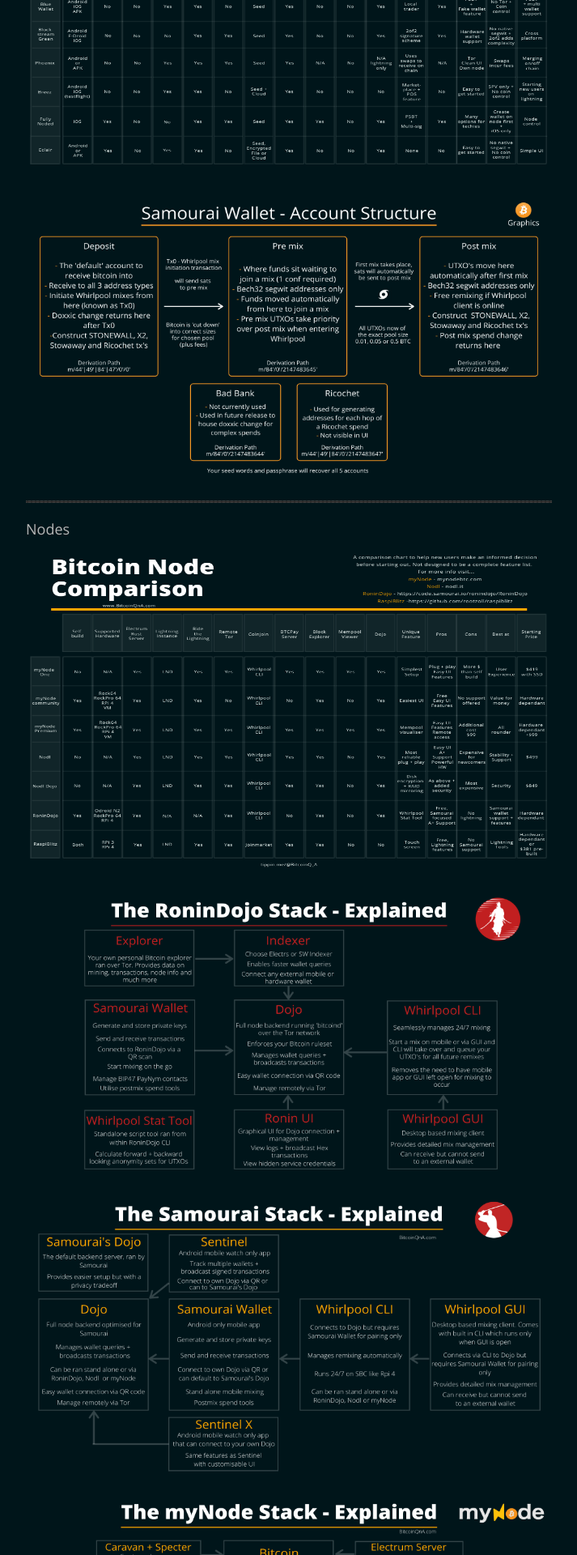
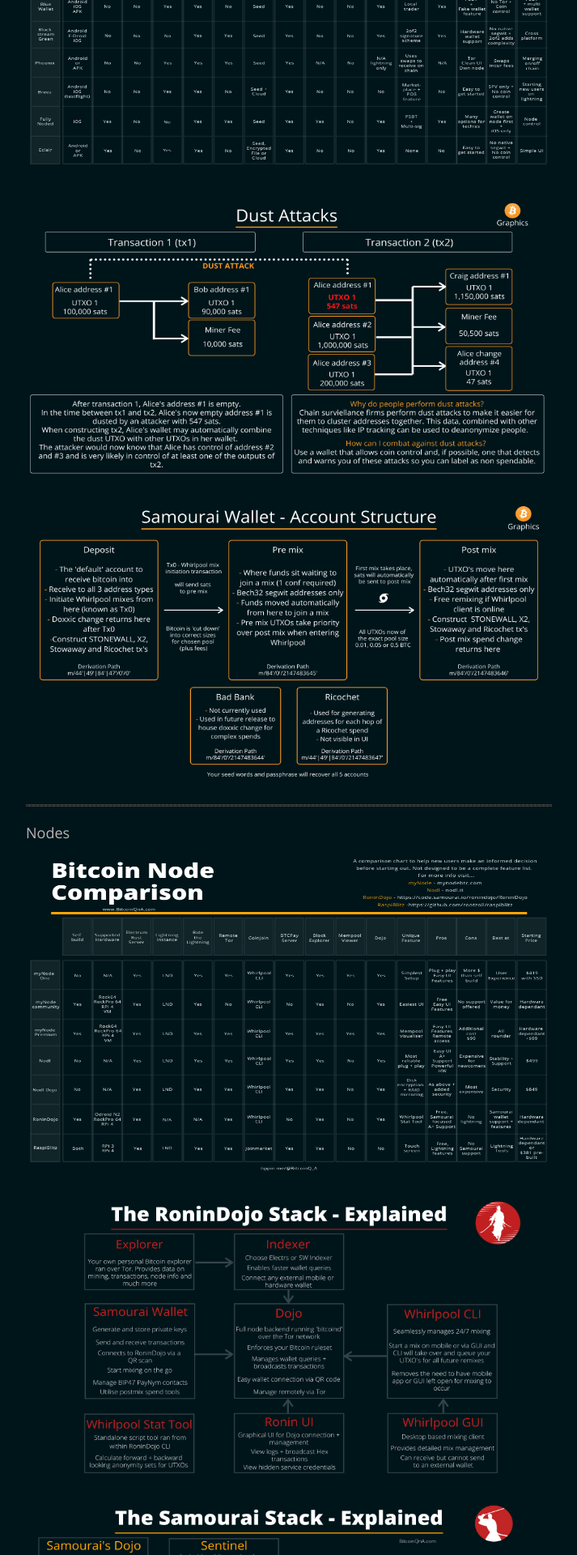
Before and after one commit to BitcoinQnA/bitcoingraphics, a Jekyll site: the page built from index.md, in a window 1280 px wide. Shown: the part 3275-5195 px from the top of the page at 81% size, without its empty margins (283-996 px from the left). Built offline with Jekyll 4.4.1, drawn with Linux system fonts in a browser that asks for light colours.

Commit message:
Update index.md

```diff
--- a/index.md
+++ b/index.md
@@ -62,6 +62,11 @@ layout: default
 
 
 <p align="center">
+<img src="https://raw.githubusercontent.com/BitcoinQnA/bitcoingraphics/master/assets/images/Dust%20attacks(3).png" class=responsive width="650" height="350" maxheight="300" />
+</p>
+
+
+<p align="center">
 <img src="https://raw.githubusercontent.com/BitcoinQnA/bitcoingraphics/master/assets/images/SW%20accounts.png" class=responsive width="650" height="350" maxheight="400" />
 </p>
 
```
